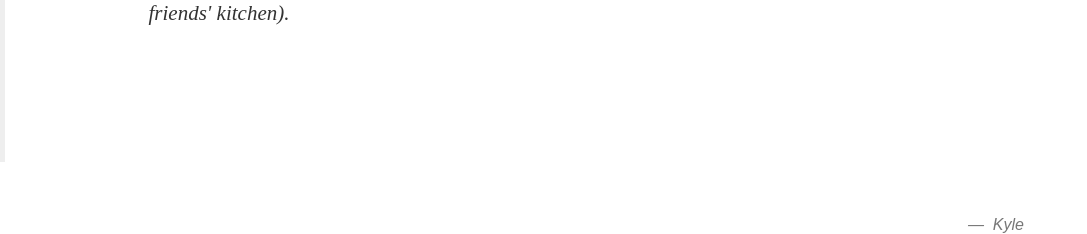
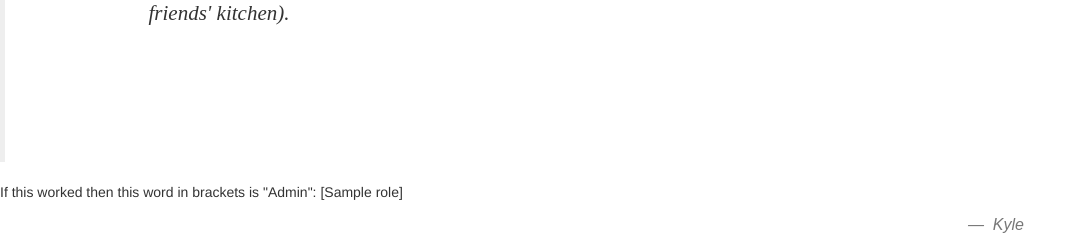
Before and after one commit to bbearce/thegratefulbrauer, a Flask app: page / in a window 1280 px wide. Shown: the part 922-1156 px from the top of the page, without its empty margins (0-1087 px from the left). Run offline with Flask 2, Linux system fonts and the light colour scheme; tables that the repository leaves empty hold one stand-in row (values such as "Sample post"); some libraries are stand-ins or nearby versions.

Commit message:
did I really just figure out postgres?

```diff
--- a/app.py
+++ b/app.py
@@ -1,14 +1,38 @@
 import os
 from flask import Flask, render_template
+from flask_script import Manager
 from flask_sqlalchemy import SQLAlchemy
 
 basedir = os.path.abspath(os.path.dirname(__file__))
 
 app = Flask(__name__)
-#app.config['SQLALCHEMY_DATABASE_URI'] ='sqlite:///' + os.path.join(basedir, 'data.sqlite')
+app.config['SQLALCHEMY_DATABASE_URI'] = os.environ['DATABASE_URL']
 app.config['SQLALCHEMY_TRACK_MODIFICATIONS'] = False
 
-# db = SQLAlchemy(app)
+db = SQLAlchemy(app)
+manager = Manager(app)
+
+class Role(db.Model):
+    __tablename__ = 'roles'
+    id = db.Column(db.Integer, primary_key=True)
+    name = db.Column(db.String(64), unique=True)
+    users = db.relationship('User', backref='role')
+
+    def __repr__(self):
+        return '<Role %r>' % self.name
+
+
+class User(db.Model):
+    __tablename__ = 'users'
+    id = db.Column(db.Integer, primary_key=True)
+    username = db.Column(db.String(64), unique=True, index=True)
+    role_id = db.Column(db.Integer, db.ForeignKey('roles.id'))
+
+    def __repr__(self):
+        return '<User %r>' % self.username
+
+
+
 #
 # # Database - Start
 # class Fermentables(db.Model):
@@ -92,8 +116,8 @@ app.config['SQLALCHEMY_TRACK_MODIFICATIONS'] = False
 
 @app.route("/")
 def index():
-    #all_fermentables = Fermentables.query.all()
-    return render_template("index.html")#, all_fermentables = all_fermentables)
+    role = Role.query.all()[0].name
+    return render_template("index.html", role = role)
 
 @app.route("/Ales")
 def Ales():
@@ -113,4 +137,5 @@ def Specific_Lagers(name):
 
 if __name__ == "__main__":
     port = int(os.environ.get('PORT', 33507))
-    app.run(host='0.0.0.0', port=port)
+    manager.run()
+    #app.run(host='0.0.0.0', port=port)
--- a/requirements.txt
+++ b/requirements.txt
@@ -15,6 +15,7 @@ MarkupSafe==1.0
 matplotlib==1.3.1
 modulegraph==0.10.4
 numpy==1.8.0rc1
+psycopg2==2.7.4
 py2app==0.7.3
 pyobjc-core==2.5.1
 pyobjc-framework-Accounts==2.5.1
--- a/templates/index.html
+++ b/templates/index.html
@@ -57,6 +57,9 @@
     </blockquote>
 
 
+    <p>If this worked then this word in brackets is "Admin": [{{role}}]</p>
+
+
 
     <!-- jQuery -->
 
```
Also changed, not shown: 2 other files.
